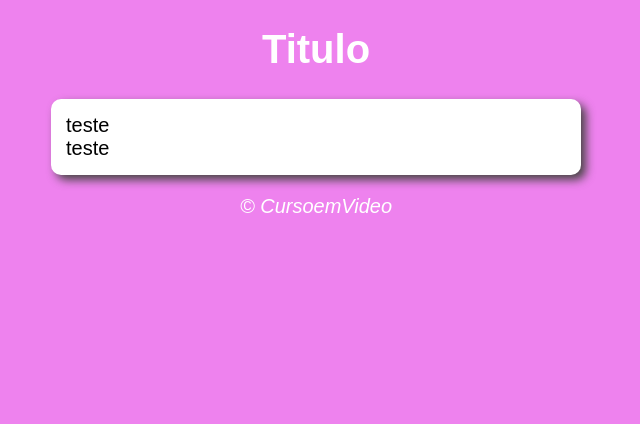
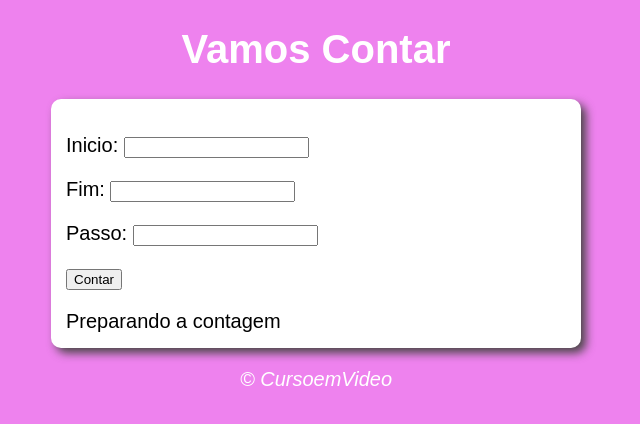
Before and after one commit to iprih/curso-javascript, a plain HTML site: page contador/index.html in a window 1280 px wide. Shown: the whole page, without its empty margins (324-964 px from the left). Drawn offline with Linux system fonts and the light colour scheme.

Commit message:
alterações

```diff
--- a/contador/index.html
+++ b/contador/index.html
@@ -11,15 +11,17 @@
 
 <body>
     <header>
-        <h1>Titulo</h1>
+        <h1>Vamos Contar</h1>
     </header>
     <section>
-        <div>
-            teste
-
+        <div id="dados">
+            <p>Inicio: <input type="number" name="inicio" id="txti"> </p>
+            <p>Fim: <input type="number" name="fim" id="txtf"></p>
+            <p>Passo: <input type="number" name="passo" id="txtp"></p>
+            <p> <input type="button" value="Contar" onclick="contar()"></p>
         </div>
-        <div>
-            teste
+        <div id="res">
+            Preparando a contagem
 
         </div>
     </section>
--- a/contador/script.js
+++ b/contador/script.js
@@ -1,3 +1,20 @@
-function contador() {
+function contar() {
+    let ini = document.getElementById('txti')
+    let fim = document.getElementById('txtf')
+    let passo = document.getElementById('txtp')
+    let res = document.getElementById('res')
+
+    if(ini.value.length == 0 || fim.value.length == 0 || passo.value.length == 0) {
+        window.alert('[ERRO] Faltam dados')
+    }else{
+        res.innerHTML = 'Contando: '
+        let i = Number(ini.value)
+        let f = Number(fim.value)
+        let p = Number(passo.value)
+
+    }
 
 }
+
+mauricio
+8 da 8
```
